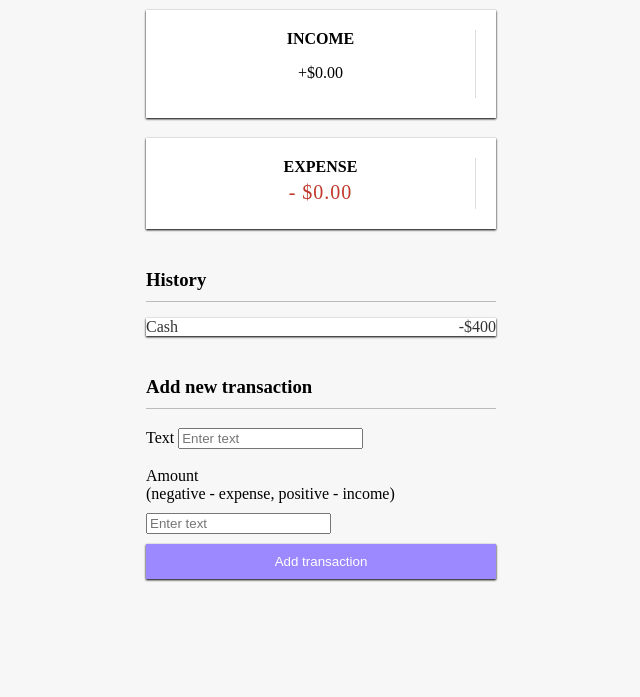
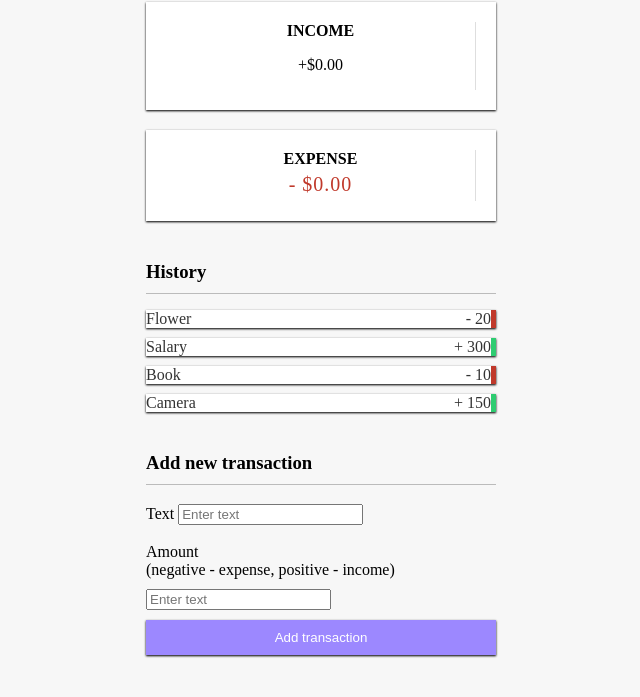
Before and after one commit to Tduncan14/javascriptprojects, a plain HTML site: page expenseTracker/index.html in a window 1280 px wide. Shown: the part 153-850 px from the top of the page, without its empty margins (319-959 px from the left). Before the commit the page ends 800 px from the top, so only its background shows below. Drawn offline with Linux system fonts and the light colour scheme.

Commit message:
keep moving forward

```diff
--- a/expenseTracker/script.js
+++ b/expenseTracker/script.js
@@ -0,0 +1,57 @@
+
+const balance = document.getElementById('balance');
+const money_plus = document.getElementById('money-plus');
+const money_minus = document.getElementById('money-minus');
+const list = document.getElementById('list');
+const form = document.getElementById('form');
+const text = document.getElementById('text');
+const amount = document.getElementById('amount');
+
+
+
+const dummyTransactions = [
+    { id: 1, text: 'Flower', amount: -20 },
+    { id: 2, text: 'Salary', amount: 300 },
+    { id: 3, text: 'Book', amount: -10 },
+    { id: 4, text: 'Camera', amount: 150 }
+]
+
+
+let transactions = dummyTransactions
+
+//  Add transactions to DOM list
+
+
+function addTransactionDOM(transaction) {
+    //   Get sign
+
+    const sign = transaction.amount < 0 ? '-' : '+'
+
+
+    const item = document.createElement('li')
+
+
+    // add class based on value
+    item.classList.add(transaction.amount < 0 ? 'minus' : 'plus')
+
+
+    item.innerHTML = `${transaction.text}   <span>${sign} ${Math.abs(transaction.amount)}</span> <button class="delete-btn"> X </button>`
+
+
+
+
+    list.appendChild(item);
+
+}
+
+
+// init app
+
+function init() {
+    list.innerHTML = ''
+
+    transactions.forEach(addTransactionDOM)
+}
+
+
+init()
--- a/expenseTracker/style.css
+++ b/expenseTracker/style.css
@@ -140,7 +140,7 @@ input[type='text'].input[type='number'] {
 }
 
 
-.li li.minus {
+.list li.minus {
     border-right: 5px solid #c0392b;
 }
 
@@ -171,4 +171,5 @@ input[type='text'].input[type='number'] {
 .btn:focus,
 .delete-btn:focus {
     outline: 0;
+
 }
```
